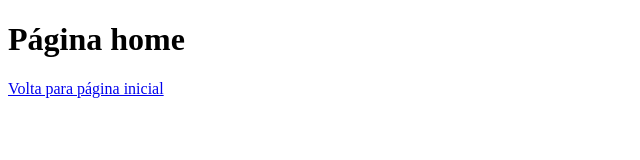
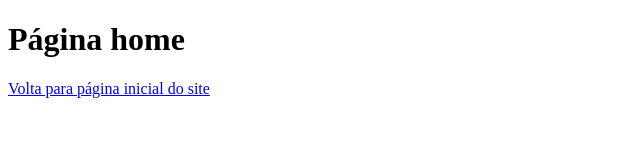
Before and after one commit to wagner1642/aulagithub, a plain HTML site: page index.html in a window 1280 px wide. Shown: the full height of the page, 0-640 px from the left. Drawn offline with Linux system fonts and the light colour scheme.

Commit message:
Modifiquei o arquivo index.html acrescentado palavra no link venda.hmtl

```diff
--- a/index.html
+++ b/index.html
@@ -8,6 +8,6 @@
 </head>
 <body>
     <h1>Página home</h1>
-    <a href="vendas.html">Volta para página inicial</a>
+    <a href="vendas.html">Volta para página inicial do site</a>
 </body>
 </html>
```
